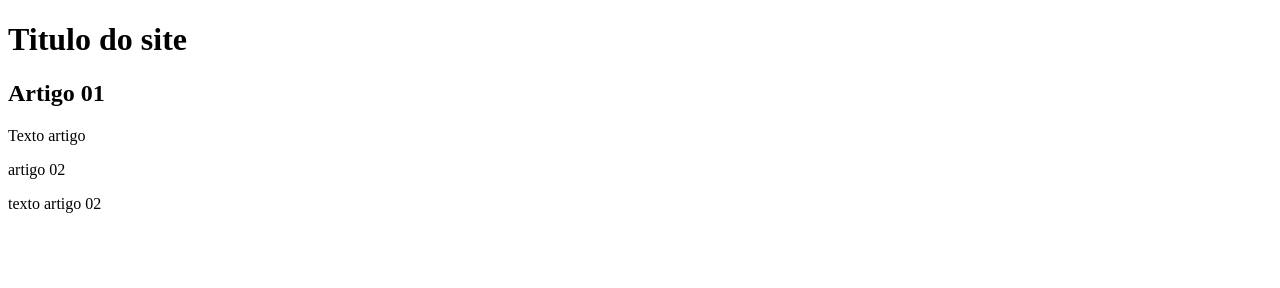
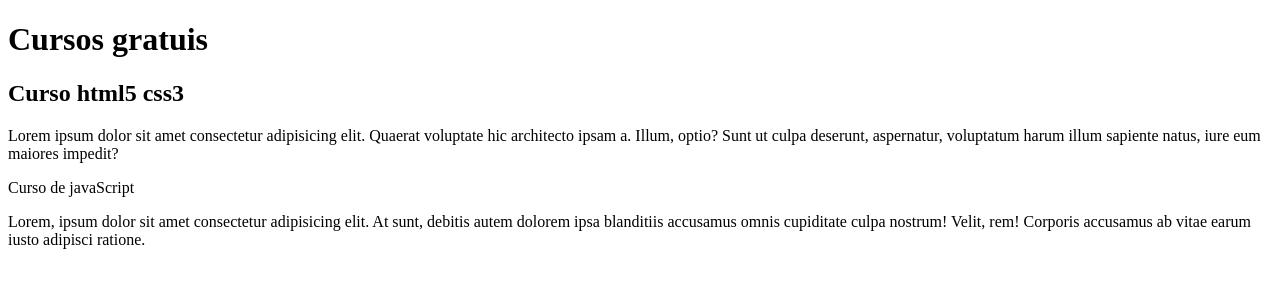
Before and after one commit to pceesar/projeto-site, a plain HTML site: page index.html in a window 1280 px wide. Drawn offline with Linux system fonts and the light colour scheme.

Commit message:
comecei a escrever o conteudo

```diff
--- a/index.html
+++ b/index.html
@@ -9,15 +9,15 @@
 <body>
     <main>
             <header>
-                <h1>Titulo do site</h1>
+                <h1>Cursos gratuis</h1>
             </header>
 
         <article>
-            <h2>Artigo 01</h2>
-            <p>Texto artigo</p>
+            <h2>Curso html5 css3</h2>
+            <p>Lorem ipsum dolor sit amet consectetur adipisicing elit. Quaerat voluptate hic architecto ipsam a. Illum, optio? Sunt ut culpa deserunt, aspernatur, voluptatum harum illum sapiente natus, iure eum maiores impedit?</p>
         </article>
-        <article>artigo 02</article>
-        <p>texto artigo 02</p>
+        <article>Curso de javaScript</article>
+        <p>Lorem, ipsum dolor sit amet consectetur adipisicing elit. At sunt, debitis autem dolorem ipsa blanditiis accusamus omnis cupiditate culpa nostrum! Velit, rem! Corporis accusamus ab vitae earum iusto adipisci ratione.</p>
     </main>
 </body>
 </html>
```
